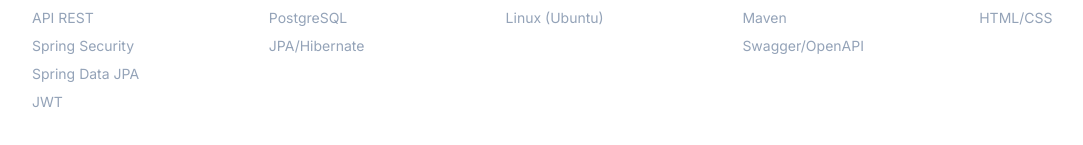
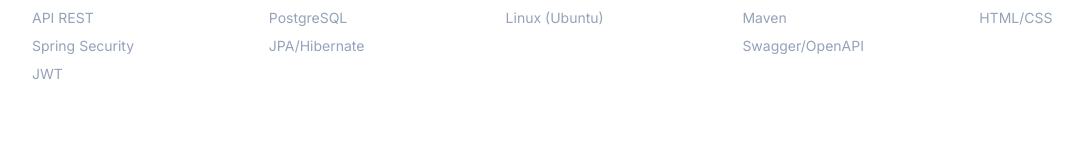
Before and after one commit to git-lucasoliveira/lucas-oliveira-portfolio, a Next.js app: page / in a window 1280 px wide. Shown: the part 1854-1999 px from the top of the page, without its empty margins (32-1115 px from the left). Built offline with nearby package versions, Linux system fonts and the light colour scheme.

Commit message:
Update README

```diff
--- a/data/portfolio.ts
+++ b/data/portfolio.ts
@@ -45,7 +45,6 @@
   { name: 'Spring Boot', category: 'backend', level: 5 },
   { name: 'API REST', category: 'backend', level: 5 },
   { name: 'Spring Security', category: 'backend', level: 4 },
-  { name: 'Spring Data JPA', category: 'backend', level: 4 },
   { name: 'JWT', category: 'backend', level: 4 },
 
   // Database
```
Also changed, not shown: 1 other file (tests, documents, lock files or other folders).
